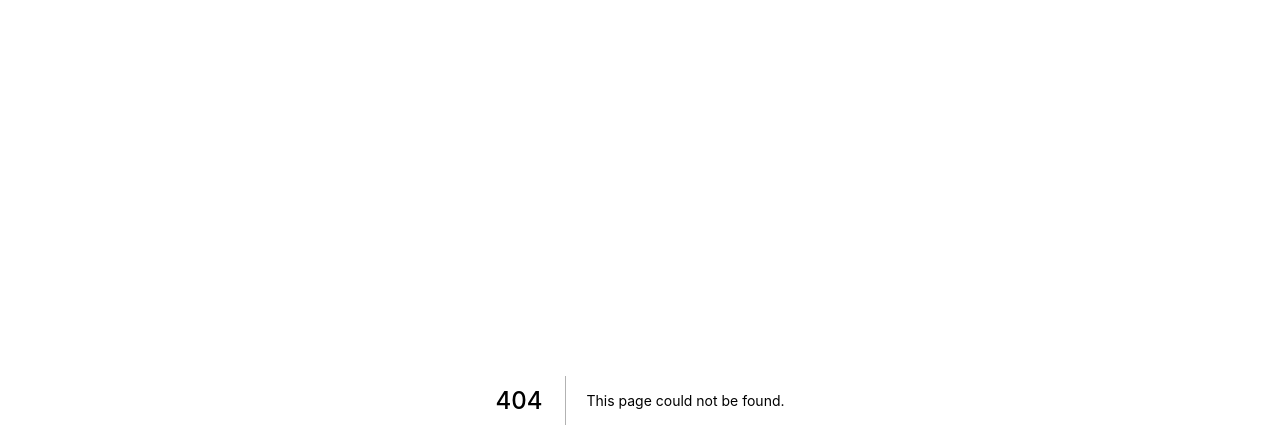
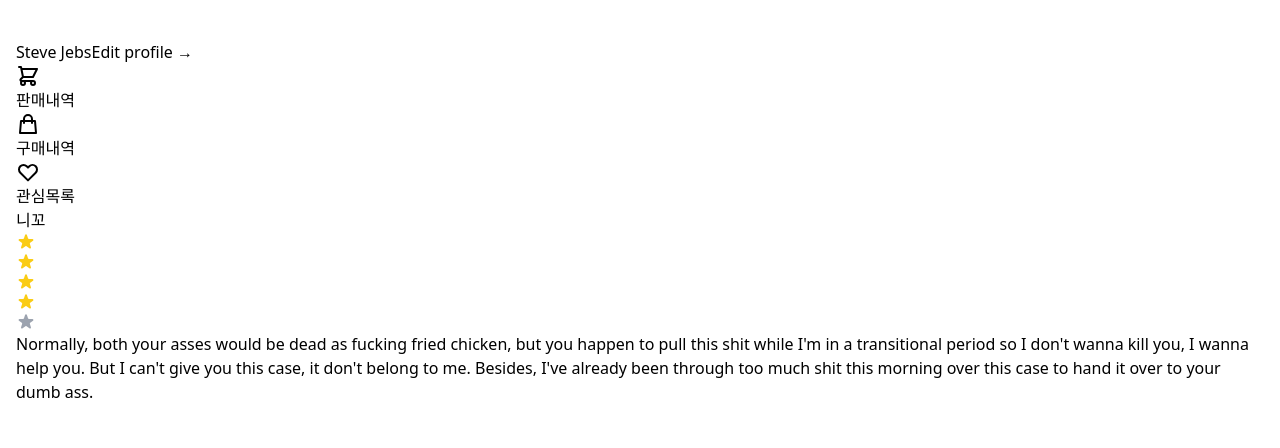
Before and after one commit to takeaways/air-project-1, a Next.js app: page /profile in a window 1280 px wide. Before the commit this address had no page. Shown: the top 448 px of the page. Built offline with nearby package versions, Linux system fonts and the light colour scheme.

Commit message:
feat: profile markup

```diff
--- /dev/null
+++ b/pages/profile.tsx
@@ -0,0 +1,141 @@
+import type { NextPage } from "next";
+
+const Profile: NextPage = () => {
+  return (
+    <div className="px-4 py-10">
+      <div>
+        <div />
+        <div>
+          <span>Steve Jebs</span>
+          <span>Edit profile &rarr;</span>
+        </div>
+      </div>
+      <div>
+        <div>
+          <div>
+            <svg
+              className="w-6 h-6"
+              fill="none"
+              stroke="currentColor"
+              viewBox="0 0 24 24"
+              xmlns="http://www.w3.org/2000/svg"
+            >
+              <path
+                strokeLinecap="round"
+                strokeLinejoin="round"
+                strokeWidth="2"
+                d="M3 3h2l.4 2M7 13h10l4-8H5.4M7 13L5.4 5M7 13l-2.293 2.293c-.63.63-.184 1.707.707 1.707H17m0 0a2 2 0 100 4 2 2 0 000-4zm-8 2a2 2 0 11-4 0 2 2 0 014 0z"
+              ></path>
+            </svg>
+          </div>
+          <span>판매내역</span>
+        </div>
+        <div>
+          <div>
+            <svg
+              className="w-6 h-6"
+              fill="none"
+              stroke="currentColor"
+              viewBox="0 0 24 24"
+              xmlns="http://www.w3.org/2000/svg"
+            >
+              <path
+                strokeLinecap="round"
+                strokeLinejoin="round"
+                strokeWidth="2"
+                d="M16 11V7a4 4 0 00-8 0v4M5 9h14l1 12H4L5 9z"
+              ></path>
+            </svg>
+          </div>
+          <span>구매내역</span>
+        </div>
+        <div>
+          <div>
+            <svg
+              className="w-6 h-6"
+              fill="none"
+              stroke="currentColor"
+              viewBox="0 0 24 24"
+              xmlns="http://www.w3.org/2000/svg"
+            >
+              <path
+                strokeLinecap="round"
+                strokeLinejoin="round"
+                strokeWidth="2"
+                d="M4.318 6.318a4.5 4.5 0 000 6.364L12 20.364l7.682-7.682a4.5 4.5 0 00-6.364-6.364L12 7.636l-1.318-1.318a4.5 4.5 0 00-6.364 0z"
+              ></path>
+            </svg>
+          </div>
+          <span>관심목록</span>
+        </div>
+      </div>
+      <div>
+        <div>
+          <div />
+          <div>
+            <h4>니꼬</h4>
+            <div>
+              <svg
+                className="w-5 h-5 text-yellow-400"
+                xmlns="http://www.w3.org/2000/svg"
+                viewBox="0 0 20 20"
+                fill="currentColor"
+                aria-hidden="true"
+              >
+                <path d="M9.049 2.927c.3-.921 1.603-.921 1.902 0l1.07 3.292a1 1 0 00.95.69h3.462c.969 0 1.371 1.24.588 1.81l-2.8 2.034a1 1 0 00-.364 1.118l1.07 3.292c.3.921-.755 1.688-1.54 1.118l-2.8-2.034a1 1 0 00-1.175 0l-2.8 2.034c-.784.57-1.838-.197-1.539-1.118l1.07-3.292a1 1 0 00-.364-1.118L2.98 8.72c-.783-.57-.38-1.81.588-1.81h3.461a1 1 0 00.951-.69l1.07-3.292z" />
+              </svg>
+              <svg
+                className="w-5 h-5 text-yellow-400"
+                xmlns="http://www.w3.org/2000/svg"
+                viewBox="0 0 20 20"
+                fill="currentColor"
+                aria-hidden="true"
+              >
+                <path d="M9.049 2.927c.3-.921 1.603-.921 1.902 0l1.07 3.292a1 1 0 00.95.69h3.462c.969 0 1.371 1.24.588 1.81l-2.8 2.034a1 1 0 00-.364 1.118l1.07 3.292c.3.921-.755 1.688-1.54 1.118l-2.8-2.034a1 1 0 00-1.175 0l-2.8 2.034c-.784.57-1.838-.197-1.539-1.118l1.07-3.292a1 1 0 00-.364-1.118L2.98 8.72c-.783-.57-.38-1.81.588-1.81h3.461a1 1 0 00.951-.69l1.07-3.292z" />
+              </svg>
+              <svg
+                className="w-5 h-5 text-yellow-400"
+                xmlns="http://www.w3.org/2000/svg"
+                viewBox="0 0 20 20"
+                fill="currentColor"
+                aria-hidden="true"
+              >
+                <path d="M9.049 2.927c.3-.921 1.603-.921 1.902 0l1.07 3.292a1 1 0 00.95.69h3.462c.969 0 1.371 1.24.588 1.81l-2.8 2.034a1 1 0 00-.364 1.118l1.07 3.292c.3.921-.755 1.688-1.54 1.118l-2.8-2.034a1 1 0 00-1.175 0l-2.8 2.034c-.784.57-1.838-.197-1.539-1.118l1.07-3.292a1 1 0 00-.364-1.118L2.98 8.72c-.783-.57-.38-1.81.588-1.81h3.461a1 1 0 00.951-.69l1.07-3.292z" />
+              </svg>
+              <svg
+                className="w-5 h-5 text-yellow-400"
+                xmlns="http://www.w3.org/2000/svg"
+                viewBox="0 0 20 20"
+                fill="currentColor"
+                aria-hidden="true"
+              >
+                <path d="M9.049 2.927c.3-.921 1.603-.921 1.902 0l1.07 3.292a1 1 0 00.95.69h3.462c.969 0 1.371 1.24.588 1.81l-2.8 2.034a1 1 0 00-.364 1.118l1.07 3.292c.3.921-.755 1.688-1.54 1.118l-2.8-2.034a1 1 0 00-1.175 0l-2.8 2.034c-.784.57-1.838-.197-1.539-1.118l1.07-3.292a1 1 0 00-.364-1.118L2.98 8.72c-.783-.57-.38-1.81.588-1.81h3.461a1 1 0 00.951-.69l1.07-3.292z" />
+              </svg>
+              <svg
+                className="w-5 h-5 text-gray-400"
+                xmlns="http://www.w3.org/2000/svg"
+                viewBox="0 0 20 20"
+                fill="currentColor"
+                aria-hidden="true"
+              >
+                <path d="M9.049 2.927c.3-.921 1.603-.921 1.902 0l1.07 3.292a1 1 0 00.95.69h3.462c.969 0 1.371 1.24.588 1.81l-2.8 2.034a1 1 0 00-.364 1.118l1.07 3.292c.3.921-.755 1.688-1.54 1.118l-2.8-2.034a1 1 0 00-1.175 0l-2.8 2.034c-.784.57-1.838-.197-1.539-1.118l1.07-3.292a1 1 0 00-.364-1.118L2.98 8.72c-.783-.57-.38-1.81.588-1.81h3.461a1 1 0 00.951-.69l1.07-3.292z" />
+              </svg>
+            </div>
+          </div>
+        </div>
+        <div>
+          <p>
+            Normally, both your asses would be dead as fucking fried chicken,
+            but you happen to pull this shit while I&apos;m in a transitional
+            period so I don&apos;t wanna kill you, I wanna help you. But I
+            can&apos;t give you this case, it don&apos;t belong to me. Besides,
+            I&apos;ve already been through too much shit this morning over this
+            case to hand it over to your dumb ass.
+          </p>
+        </div>
+      </div>
+    </div>
+  );
+};
+
+export default Profile;
```
Also changed, not shown: pages/chats/index.tsx (renamed from pages/chats.tsx).
